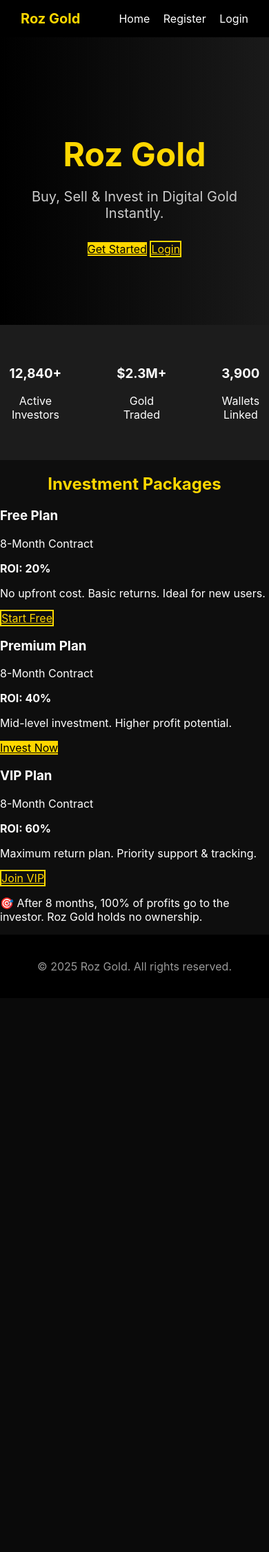
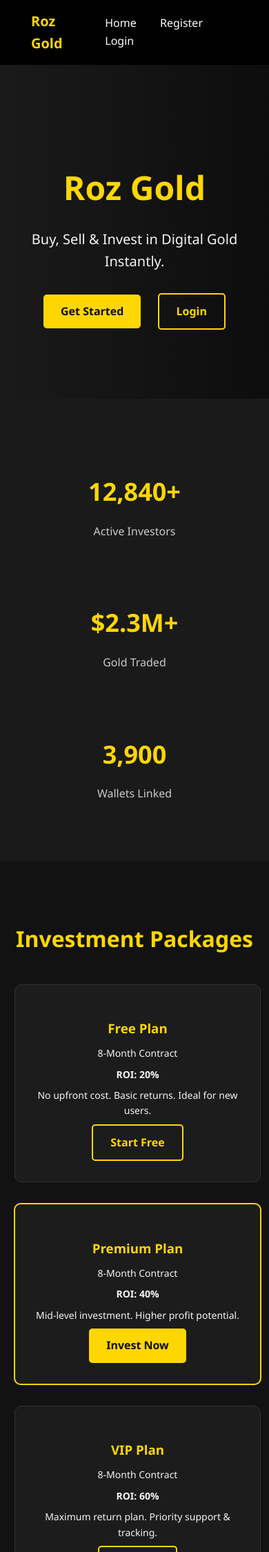
Before and after one commit to tradejuncki65/rozgold-clean, a Flask app: page / in a window 390 px wide. Shown: the top 2250 px of the page at 69% size. Before the commit the page ends 1411 px from the top, so only its background shows below. Run offline with Flask 3, Linux system fonts and the light colour scheme.

Commit message:
Update style.css

```diff
--- a/static/css/style.css
+++ b/static/css/style.css
@@ -1,129 +1,250 @@
+/* ---------- Base Styles ---------- */
 body {
   margin: 0;
-  font-family: 'Inter', sans-serif;
-  background: #0e0e0e;
-  color: #fff;
+  padding: 0;
+  background-color: #0d0d0d;
+  color: #f5f5f5;
+  font-family: 'Segoe UI', Tahoma, Geneva, Verdana, sans-serif;
+  line-height: 1.6;
 }
 
+a {
+  color: #FFD700;
+  text-decoration: none;
+}
+
+a:hover {
+  text-decoration: underline;
+}
+
+h1, h2, h3, h4 {
+  color: #FFD700;
+  margin-bottom: 10px;
+}
+
+p {
+  margin-bottom: 15px;
+}
+
+/* ---------- Navbar ---------- */
+nav {
+  background-color: #1a1a1a;
+  padding: 15px 30px;
+  display: flex;
+  justify-content: space-between;
+  align-items: center;
+}
+
+nav a {
+  color: #f5f5f5;
+  margin: 0 15px;
+  font-weight: 500;
+}
+
+nav a:hover {
+  color: #FFD700;
+}
+
+/* ---------- Hero Section ---------- */
 .hero {
-  background: linear-gradient(to right, #000, #1a1a1a);
+  background: linear-gradient(to right, #1a1a1a, #0d0d0d);
   padding: 100px 20px;
   text-align: center;
 }
 
 .hero h1 {
   font-size: 48px;
+  margin-bottom: 20px;
+}
+
+.hero p {
+  font-size: 20px;
+  margin-bottom: 30px;
+}
+
+.hero-buttons .btn {
+  margin: 0 10px;
+}
+
+/* ---------- Buttons ---------- */
+.btn {
+  display: inline-block;
+  padding: 12px 25px;
+  border: none;
+  border-radius: 5px;
+  font-weight: bold;
+  cursor: pointer;
+  transition: background 0.3s ease;
+}
+
+.btn.gold {
+  background-color: #FFD700;
+  color: #0d0d0d;
+}
+
+.btn.gold:hover {
+  background-color: #e6c200;
+}
+
+.btn.outline {
+  background-color: transparent;
+  color: #FFD700;
+  border: 2px solid #FFD700;
+}
+
+.btn.outline:hover {
+  background-color: #FFD700;
+  color: #0d0d0d;
+}
+
+/* ---------- Stats Section ---------- */
+.stats {
+  display: flex;
+  justify-content: space-around;
+  background-color: #1a1a1a;
+  padding: 50px 20px;
+  flex-wrap: wrap;
+}
+
+.stat {
+  text-align: center;
+  margin: 20px;
+}
+
+.stat h3 {
+  font-size: 36px;
+  margin-bottom: 10px;
+  color: #FFD700;
+}
+
+.stat p {
+  font-size: 16px;
+  color: #ccc;
+}
+
+/* ---------- Investment Packages ---------- */
+.packages {
+  background-color: #121212;
+  padding: 60px 20px;
+  text-align: center;
+}
+
+.section-title {
+  font-size: 32px;
+  color: #FFD700;
+  margin-bottom: 40px;
+}
+
+.package-cards {
+  display: flex;
+  justify-content: center;
+  gap: 30px;
+  flex-wrap: wrap;
+}
+
+.card {
+  background-color: #1c1c1c;
+  border: 1px solid #333;
+  padding: 30px 20px;
+  border-radius: 10px;
+  width: 280px;
+  color: #f5f5f5;
+  transition: transform 0.3s ease;
+}
+
+.card:hover {
+  transform: translateY(-5px);
+}
+
+.card.highlight {
+  border: 2px solid #FFD700;
+}
+
+.card h3 {
   color: #FFD700;
   margin-bottom: 10px;
 }
 
-.hero p {
-  font-size: 20px;
-  color: #ccc;
-  margin-bottom: 30px;
+.card p {
+  font-size: 14px;
+  margin: 8px 0;
 }
 
-.cta-buttons .btn {
-  display: inline-block;
-  padding: 12px 24px;
-  margin: 0 10px;
-  border-radius: 4px;
-  font-weight: 600;
-  text-decoration: none;
-  transition: background 0.3s;
+.package-note {
+  margin-top: 40px;
+  color: #aaa;
+  font-size: 14px;
+  max-width: 600px;
+  margin-left: auto;
+  margin-right: auto;
 }
 
-.btn.gold {
-  background: #FFD700;
-  color: #000;
+/* ---------- Forms ---------- */
+form {
+  background-color: #1a1a1a;
+  padding: 30px;
+  border-radius: 10px;
+  max-width: 600px;
+  margin: 0 auto;
 }
 
-.btn.outline {
-  border: 2px solid #FFD700;
+form label {
+  display: block;
+  margin-bottom: 5px;
   color: #FFD700;
-  background: transparent;
 }
 
-.btn:hover {
-  opacity: 0.85;
+form input[type="text"],
+form input[type="email"],
+form input[type="password"],
+form select {
+  width: 100%;
+  padding: 10px;
+  margin-bottom: 20px;
+  border: 1px solid #333;
+  border-radius: 5px;
+  background-color: #0d0d0d;
+  color: #f5f5f5;
 }
 
-.stats {
-  display: flex;
-  justify-content: center;
-  padding: 40px 20px;
-  background: #1c1c1c;
-  text-align: center;
+form button {
+  width: 100%;
+  padding: 12px;
+  background-color: #FFD700;
+  color: #0d0d0d;
+  border: none;
+  border-radius: 5px;
+  font-weight: bold;
+  cursor: pointer;
+  transition: background 0.3s ease;
 }
 
-.stat {
-  margin: 0 40px;
+form button:hover {
+  background-color: #e6c200;
 }
 
-.stat h2 {
-  font-size: 36px;
-  color: #FFD700;
-  margin-bottom: 5px;
+/* ---------- Footer ---------- */
+footer {
+  background-color: #1a1a1a;
+  color: #ccc;
+  text-align: center;
+  padding: 20px;
+  margin-top: 40px;
 }
 
-.footer {
-  text-align: center;
-  padding: 20px;
-  background: #000;
-  font-size: 14px;
-  color: #999;
+/* ---------- Responsive Design ---------- */
+@media (max-width: 768px) {
+  .stats {
+    flex-direction: column;
+    align-items: center;
+  }
+
+  .package-cards {
+    flex-direction: column;
+    align-items: center;
+  }
+
+  .card {
+    width: 90%;
+  }
 }
-/* ---------- Form Styling ---------- */
-.container {
-  max-width: 400px;
-  margin: 60px auto;
-  padding: 20px;
-  background-color: #111;
-  border-radius: 8px;
-  box-shadow: 0 0 10px #000;
-}
-
-h2 {
-  color: #FFD700;
-  text-align: center;
-  margin-bottom: 20px;
-}
-
-label {
-  display: block;
-  margin: 10px 0 5px;
-  color: #fff;
-  font-weight: 500;
-}
-
-.input {
-  width: 100%;
-  padding: 10px;
-  border: 1px solid #444;
-  border-radius: 4px;
-  background-color: #222;
-  color: #fff;
-  font-size: 14px;
-}
-
-.input:focus {
-  outline: none;
-  border-color: #FFD700;
-  box-shadow: 0 0 5px #FFD700;
-}
-
-button.btn {
-  width: 100%;
-  padding: 10px;
-  font-weight: bold;
-  font-size: 16px;
-  background-color: #FFD700;
-  color: #000;
-  border: none;
-  border-radius: 4px;
-  cursor: pointer;
-}
-
-button.btn:hover {
-  background-color: #e6c200;
-}
```
